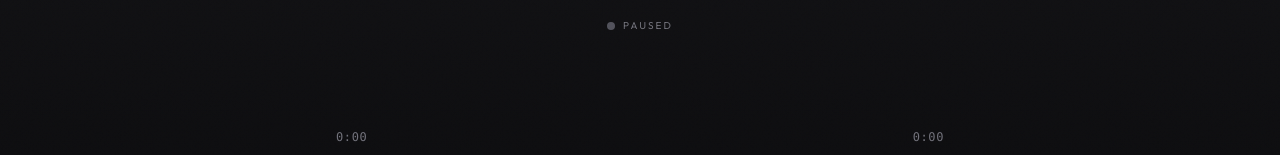
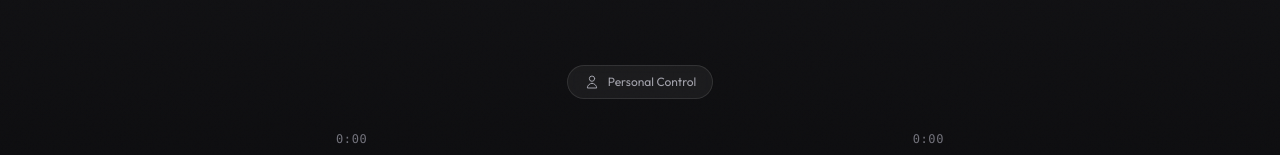
Before and after one commit to HarshalPatel1972/hum, a Next.js app in the folder client/: page /room/1 in a window 1280 px wide. Shown: the part 405-560 px from the top of the page. Built offline with nearby package versions, Linux system fonts and the light colour scheme; no server answers.

Commit message:
feat: personal vs room-wide playback controls with toggle

```diff
--- a/client/src/app/room/[id]/page.tsx
+++ b/client/src/app/room/[id]/page.tsx
@@ -49,6 +49,7 @@ export default function RoomPage() {
   const [duration, setDuration] = useState(0);
   const [volume, setVolume] = useState(0.8);
   const [isReady, setIsReady] = useState(false);
+  const [controlMode, setControlMode] = useState<'personal' | 'room'>('personal'); // Default: personal
 
   // Track history for prev/next
   const [trackHistory, setTrackHistory] = useState<SearchResult[]>([]);
@@ -229,21 +230,27 @@ export default function RoomPage() {
     if (isRemoteUpdate.current) return;
     const time = playerRef.current?.getCurrentTime() || currentTime;
     setIsPlaying(true);
-    emitStateUpdate(true, time);
+    if (controlMode === 'room') {
+      emitStateUpdate(true, time);
+    }
   };
 
   const handlePause = () => {
     if (isRemoteUpdate.current) return;
     const time = playerRef.current?.getCurrentTime() || currentTime;
     setIsPlaying(false);
-    emitStateUpdate(false, time);
+    if (controlMode === 'room') {
+      emitStateUpdate(false, time);
+    }
   };
 
   const handlePlayPause = () => {
     const time = playerRef.current?.getCurrentTime() || currentTime;
     const newPlaying = !isPlaying;
     setIsPlaying(newPlaying);
-    emitStateUpdate(newPlaying, time);
+    if (controlMode === 'room') {
+      emitStateUpdate(newPlaying, time);
+    }
   };
 
   const handleSeek = (seconds: number) => {
@@ -466,6 +473,34 @@ export default function RoomPage() {
 
             {/* Bottom: Controls + Chat */}
             <div className="pb-10 space-y-8">
+              {/* Control Mode Toggle */}
+              <div className="flex justify-center">
+                <button
+                  onClick={() => setControlMode(controlMode === 'personal' ? 'room' : 'personal')}
+                  className="flex items-center gap-2 px-4 py-2 bg-white/5 backdrop-blur-sm
+                             border border-white/10 rounded-full text-xs text-zinc-400
+                             hover:bg-white/10 hover:border-white/20 transition-all"
+                >
+                  {controlMode === 'personal' ? (
+                    <>
+                      <svg className="w-4 h-4" fill="none" viewBox="0 0 24 24" stroke="currentColor">
+                        <path strokeLinecap="round" strokeLinejoin="round" strokeWidth={1.5}
+                              d="M16 7a4 4 0 11-8 0 4 4 0 018 0zM12 14a7 7 0 00-7 7h14a7 7 0 00-7-7z" />
+                      </svg>
+                      <span>Personal Control</span>
+                    </>
+                  ) : (
+                    <>
+                      <svg className="w-4 h-4" fill="none" viewBox="0 0 24 24" stroke="currentColor">
+                        <path strokeLinecap="round" strokeLinejoin="round" strokeWidth={1.5}
+                              d="M17 20h5v-2a3 3 0 00-5.356-1.857M17 20H7m10 0v-2c0-.656-.126-1.283-.356-1.857M7 20H2v-2a3 3 0 015.356-1.857M7 20v-2c0-.656.126-1.283.356-1.857m0 0a5.002 5.002 0 019.288 0M15 7a3 3 0 11-6 0 3 3 0 016 0zm6 3a2 2 0 11-4 0 2 2 0 014 0zM7 10a2 2 0 11-4 0 2 2 0 014 0z" />
+                      </svg>
+                      <span className="text-green-400">Room Control</span>
+                    </>
+                  )}
+                </button>
+              </div>
+
               <ControlBar
                 isPlaying={isPlaying}
                 currentTime={currentTime}
```
